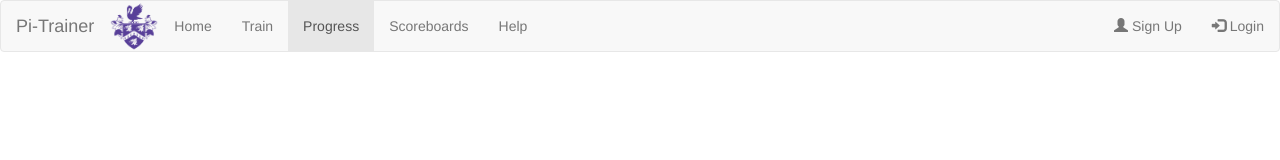
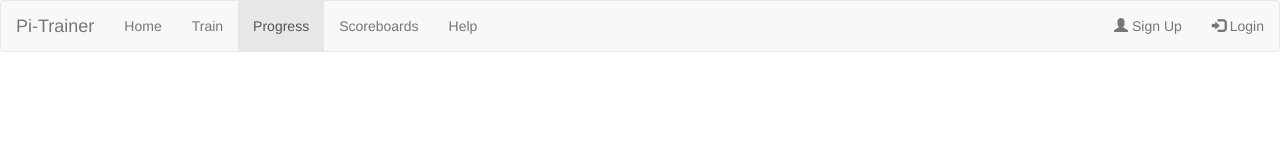
Before and after one commit to perseupper/Pi-TrainerWebsite, a plain HTML site: page progress.html in a window 1280 px wide. Drawn offline with Linux system fonts and the light colour scheme.

Commit message:
Removed perse branding4

```diff
--- a/progress.html
+++ b/progress.html
@@ -10,7 +10,7 @@
 		<nav class="navbar navbar-default" style="margin-bottom:0; ">
   			<div class="container-fluid">
     		<div class="navbar-header">
-      		<a class="navbar-brand" href="#">Pi-Trainer</a><img src="perse.png" style="width:50px;height:50px;">
+      		<a class="navbar-brand" href="#">Pi-Trainer</a>
     		</div>
     			<ul class="nav navbar-nav">
       			<li><a href="index.html">Home</a></li>
```
